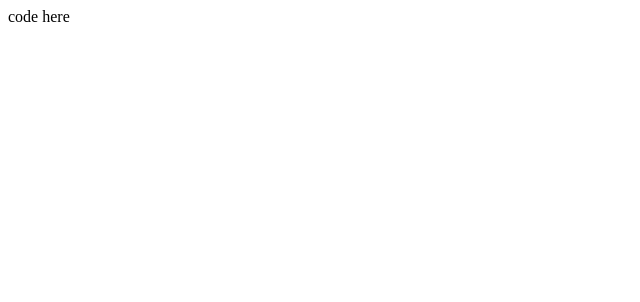
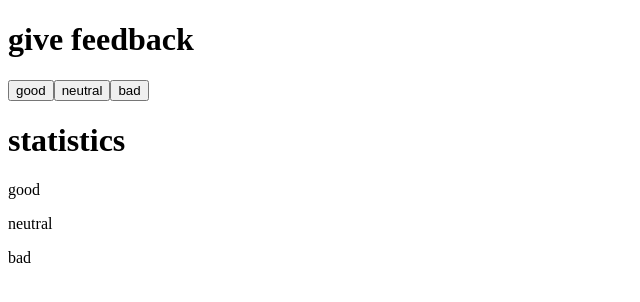
Before and after one commit to mpetkov228/full-stack-open, a React (Vite) app in the folder part1/courseinfo/: page / in a window 1280 px wide. Shown: the top 302 px of the page, without its empty margins (0-640 px from the left). Built offline with nearby package versions, Linux system fonts and the light colour scheme.

Commit message:
Add skeleton exercise 1.6

```diff
--- a/part1/courseinfo/src/App.jsx
+++ b/part1/courseinfo/src/App.jsx
@@ -7,7 +7,18 @@ const App = () => {
 
   return (
     <div>
-      code here
+      <div>
+        <h1>give feedback</h1>
+        <button>good</button>
+        <button>neutral</button>
+        <button>bad</button>
+      </div>
+      <div>
+        <h1>statistics</h1>
+        <p>good</p>
+        <p>neutral</p>
+        <p>bad</p>
+      </div>
     </div>
   );
 };
```
